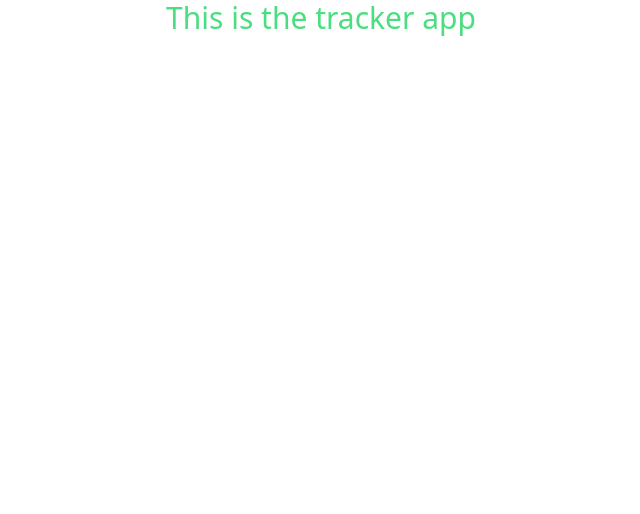
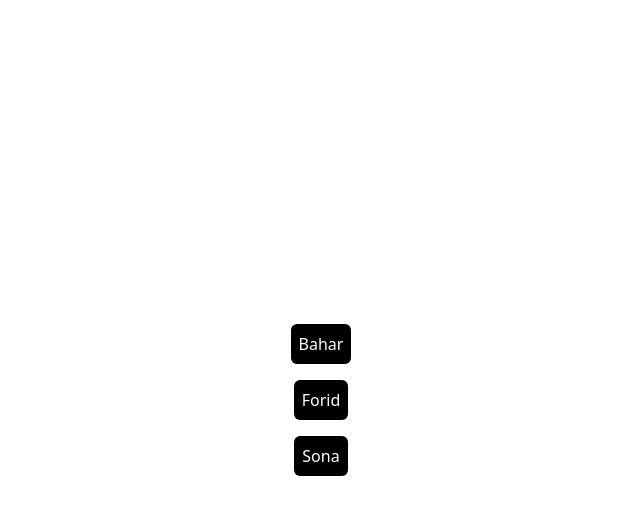
Before and after one commit to babulakterfsd/learn-react-typescript, a React (Vite) app: page / in a window 1280 px wide. Shown: the top 514 px of the page, without its empty margins (319-959 px from the left). Built offline with nearby package versions, Linux system fonts and the light colour scheme.

Commit message:
folder structre and all the config for eslint, prettier, tailwind, react-ts completed

```diff
--- a/src/App.tsx
+++ b/src/App.tsx
@@ -1,7 +1,9 @@
+import Home from './views/Home';
+
 const App = () => {
   return (
     <div>
-      <h1 className='text-green-400 text-center text-3xl'>This is the tracker app</h1>
+      <Home />
     </div>
   );
 };
--- /dev/null
+++ b/src/components/Person.tsx
@@ -0,0 +1,26 @@
+import React from 'react';
+
+const Persons = ({
+  items,
+  clickHandler,
+}: {
+  items: string[];
+  clickHandler: (name: string) => void;
+}) => {
+  return (
+    <div className='h-screen flex justify-center items-center flex-col'>
+      {items.map((item, index) => (
+        <button
+          type='button'
+          key={index}
+          className='bg-black text-white p-2 rounded-md my-2'
+          onClick={() => clickHandler(item)}
+        >
+          {item}
+        </button>
+      ))}
+    </div>
+  );
+};
+
+export default Persons;
--- /dev/null
+++ b/src/views/Home.tsx
@@ -0,0 +1,15 @@
+import React from 'react';
+import Person from '../components/Person';
+
+const Home = () => {
+  const items: string[] = ['Bahar', 'Forid', 'Sona'];
+  const nameHighlighter = (name: string): void => console.log(name);
+
+  return (
+    <div>
+      <Person items={items} clickHandler={nameHighlighter} />
+    </div>
+  );
+};
+
+export default Home;
```
